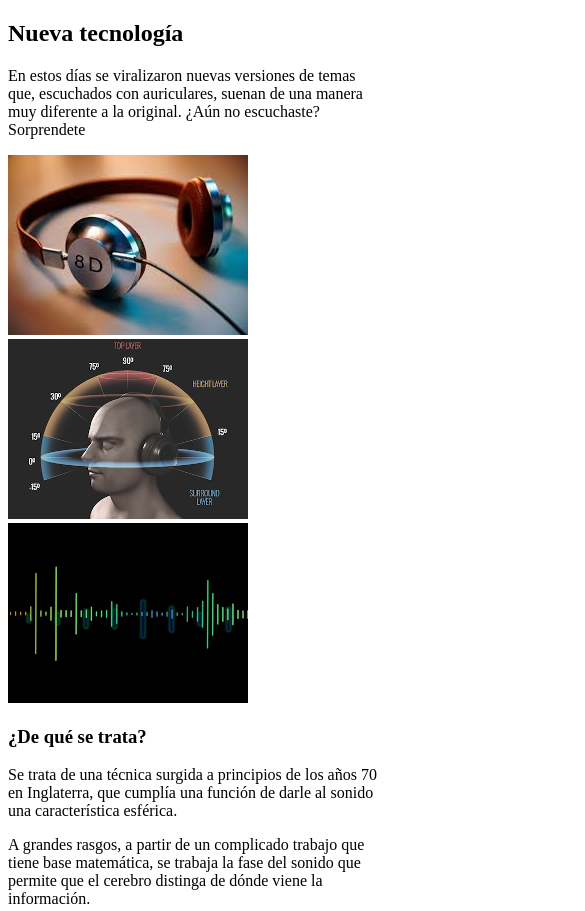
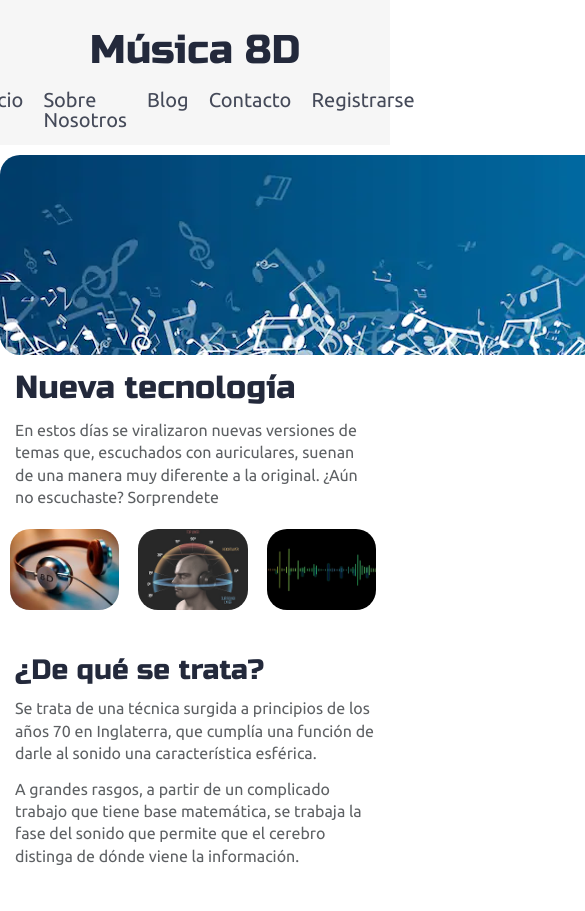
Before and after one commit to FacuFreires/FT-M2-master, an Eleventy site: page 02-CSS/homework/responsive-web/index.html in a window 390 px wide. Shown: the top 911 px of the page, 585 px wide, since content can reach past the window. Built offline with nearby package versions, Linux system fonts and the light colour scheme; Eleventy itself is replaced by a stand-in of ours; files that its build step writes are made by us from their sources.

Commit message:
First Commit de Responsive Web

```diff
--- a/02-CSS/homework/responsive-web/index.html
+++ b/02-CSS/homework/responsive-web/index.html
@@ -17,12 +17,22 @@
 <body>
 
  <!-- Código del nav acá -->
+  <div class="barraHeader">
+    <h1 class="titulo">Música 8D</h1>
+    <nav class="barraNav">
+      <a href="">Inicio</a>
+      <a href="">Sobre Nosotros</a>
+      <a href="">Blog</a>
+      <a href="">Contacto</a>
+      <a href="">Registrarse</a>
+    </nav>
+  </div>
 
   <div class="container home">
 
     <header class="intro">
        <!-- Código de header img acá -->
-
+        <img src="/02-CSS/homework/responsive-web/img/main-header.png" class="main-img" alt="">
       <h2>Nueva tecnología</h2>
 
       <p>En estos días se viralizaron nuevas versiones de temas que, escuchados con auriculares, suenan de una manera muy diferente a la original. ¿Aún no escuchaste? Sorprendete</p>
--- a/02-CSS/homework/responsive-web/less/home-page.less
+++ b/02-CSS/homework/responsive-web/less/home-page.less
@@ -12,6 +12,9 @@
       padding:0 15px;
     }
 
+    .main-img {
+      border-radius: 20px;
+    }
   }
 
   .music-images {
--- a/02-CSS/homework/responsive-web/less/index.less
+++ b/02-CSS/homework/responsive-web/less/index.less
@@ -1 +1,9 @@
 // Importar los archivos less acá:
+
+@import 'variables.less';
+@import 'mixins.less';
+@import 'reset.less';
+@import 'global.less';
+@import 'navigation.less';
+@import 'footer.less';
+@import 'home-page.less';
--- a/02-CSS/homework/responsive-web/less/navigation.less
+++ b/02-CSS/homework/responsive-web/less/navigation.less
@@ -1 +1,29 @@
 // Código de Nav acá
+
+.barraHeader {
+    background-color: @nav-bg;
+    width: 100%;
+    margin-bottom: 10px;
+    padding: 10px;
+
+
+    .titulo {
+        font-size: 40px;
+        margin: 20px;
+        display: flex;
+        justify-content: center;
+    }
+
+    .barraNav{
+        display: flex;
+        font-size: 20px;
+        margin-bottom: 5px;
+        justify-content: center;
+    }
+
+    a {
+        margin: 0px 10px;
+        text-decoration: none;
+        color: @river-bend;
+    }
+}
```
Also changed, not shown: 02-CSS/homework/responsive-web/css/index.css, 02-CSS/homework/responsive-web/less/mixins.less (line endings or trailing spaces).
